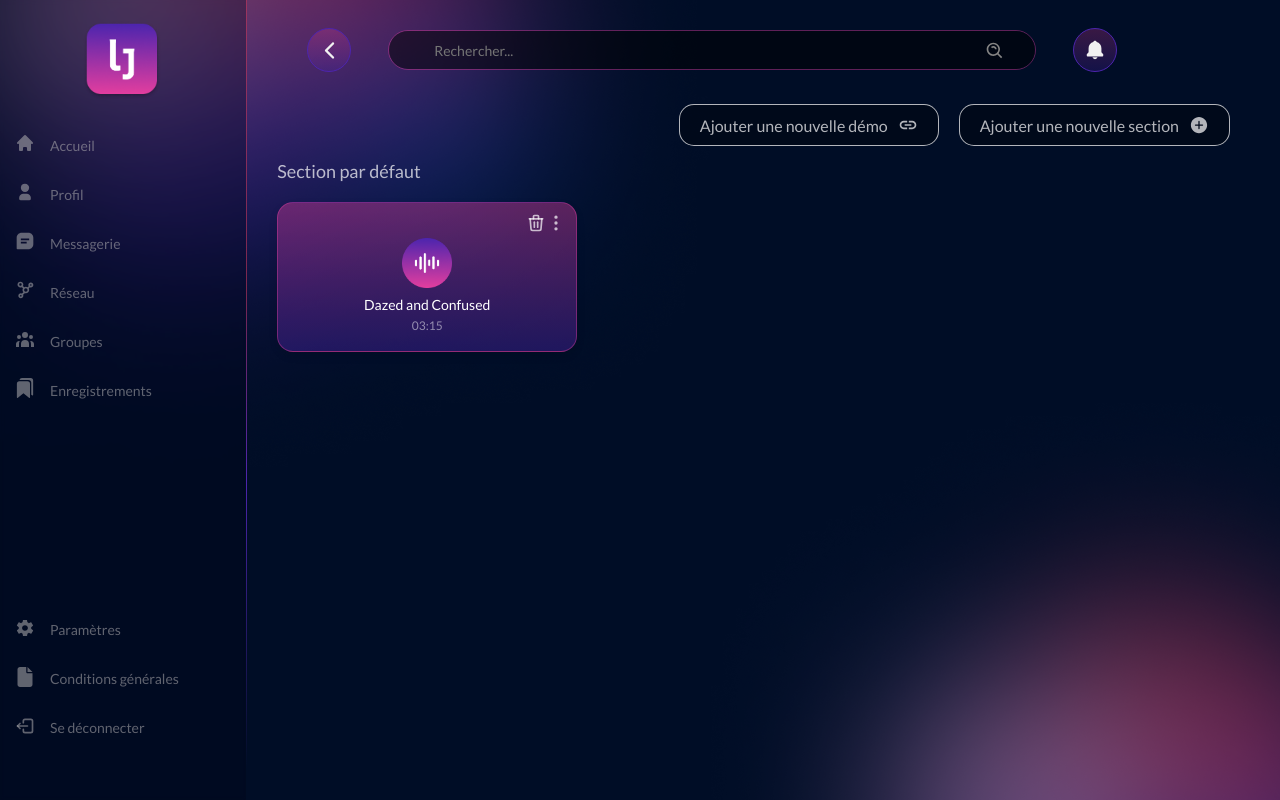
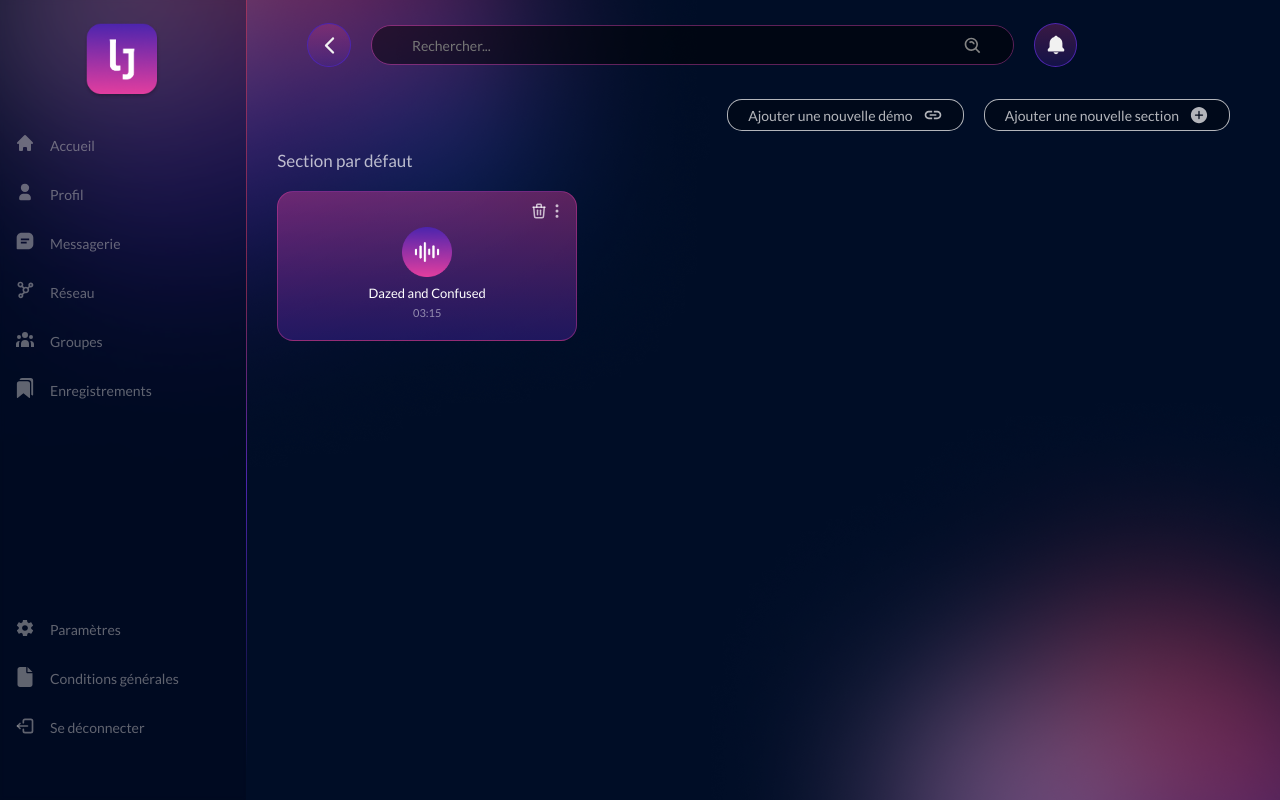
Before and after one commit to ApollineSetan/Projet-Fil-Rouge-App, a React (Vite) app: page / in a window 1280 px wide. Built offline with nearby package versions, Linux system fonts and the light colour scheme.

Commit message:
correction css leftbar

```diff
--- a/src/Styles/AddDemo.css
+++ b/src/Styles/AddDemo.css
@@ -11,11 +11,11 @@
 }
 
 .title {
-  font-size: 18px !important;
+  font-size: 17px !important;
   color: rgb(255, 255, 255, 0.7);
   width: 100%;
   margin-left: 20px;
-  padding: 20px 0 0 0;
+  padding: 70px 0 0 0;
 }
 
 .form {
--- a/src/Styles/EditionPage.css
+++ b/src/Styles/EditionPage.css
@@ -29,7 +29,7 @@
   display: flex;
   align-items: center;
   justify-content: center;
-  padding: 10px 20px;
+  padding: 5px 20px;
   margin: 0 10px;
   cursor: pointer;
 }
@@ -44,12 +44,11 @@
   display: flex;
   align-items: center;
   justify-content: center;
-  padding: 10px 20px;
 }
 
 .buttonsContainer .addDemoButton a,
 .buttonsContainer .addSectionDemo a {
-  font-size: 16px;
+  font-size: 14px;
   display: flex;
   align-items: center;
   justify-content: center;
--- a/src/Styles/MusicCard.css
+++ b/src/Styles/MusicCard.css
@@ -13,9 +13,19 @@
     rgba(227, 62, 159, 0.4) 0%,
     rgba(77, 37, 174, 0.4) 100%
   );
+  cursor: pointer;
+}
 
-  box-shadow: 0 4px 8px rgba(0, 0, 0, 0.1);
-  cursor: pointer;
+.musicCardContainer:hover {
+  border: 1px solid #ffffff;
+  transition: 0.3s ease;
+  background: linear-gradient(
+    180deg,
+    rgba(223, 108, 175, 0.4) 0%,
+    rgba(126, 95, 197, 0.4) 100%
+  );
+
+  box-shadow: 0 10px 8px rgba(0, 0, 0, 0.1);
 }
 
 .iconsMusicCard {
@@ -23,8 +33,12 @@
   top: 10px;
   right: 10px;
   display: flex;
-  font-size: 20px;
-  color: rgb(255, 255, 255, 0.7);
+  font-size: 18px;
+  color: rgba(255, 255, 255, 0.7);
+}
+
+.iconsMusicCard i:hover {
+  color: white;
 }
 
 .iconPlay {
@@ -42,13 +56,13 @@
 
 .songName {
   margin-top: 5px;
-  font-size: 14px;
+  font-size: 13px;
   color: white;
 }
 
 .durationMusic {
-  font-size: 12px;
-  color: rgb(255, 255, 255, 0.5);
+  font-size: 11px;
+  color: rgba(255, 255, 255, 0.5);
   display: block;
   margin-top: 5px;
 }
--- a/src/Styles/SectionDefault.css
+++ b/src/Styles/SectionDefault.css
@@ -9,7 +9,7 @@
 }
 
 .sectionDefault h1 {
-  font-size: 18px;
+  font-size: 17px;
   color: rgb(255, 255, 255, 0.7);
   margin-bottom: 20px;
   width: 100%;
--- a/src/Styles/TopBar.css
+++ b/src/Styles/TopBar.css
@@ -1,7 +1,7 @@
 .containerTopBar {
-  margin-left: 50px;
+  margin-left: 30px;
   margin-right: 50px;
-  height: 80px;
+  height: 70px;
   width: 80%;
   display: flex;
   justify-content: space-between;
@@ -13,7 +13,6 @@
   height: 40px;
   position: relative;
   background-color: #020617 0.5;
-  margin-top: 0px;
   color: #848484;
   overflow: hidden;
   border: 1px solid #e33e9e6a;
@@ -26,7 +25,7 @@
   outline: none;
   border: none;
   background: rgba(0, 0, 0, 0.5);
-  padding-left: 45px;
+  padding-left: 40px;
   color: #f1f1f1c9;
   font-size: 14px;
 }
@@ -49,7 +48,7 @@
   width: 44px;
   height: 44px;
   border: solid 1px #4d25ae;
-  border-radius: 100px;
+  border-radius: 50%;
   background: linear-gradient(180deg rgba(227));
   background: linear-gradient(
     180deg,
@@ -60,6 +59,7 @@
   justify-content: center;
   align-items: center;
   transition: all 0.3s ease;
+  margin: 0 20px;
 }
 
 .returnButton i {
@@ -82,7 +82,7 @@
 
 .searchBox:hover input {
   background: rgba(0, 0, 0, 0.8);
-  transition: 0.3s ease, transform 0.3s ease;
+  transition: 0.3s ease;
 }
 
 .searchBox:hover .searchIcon {
```
